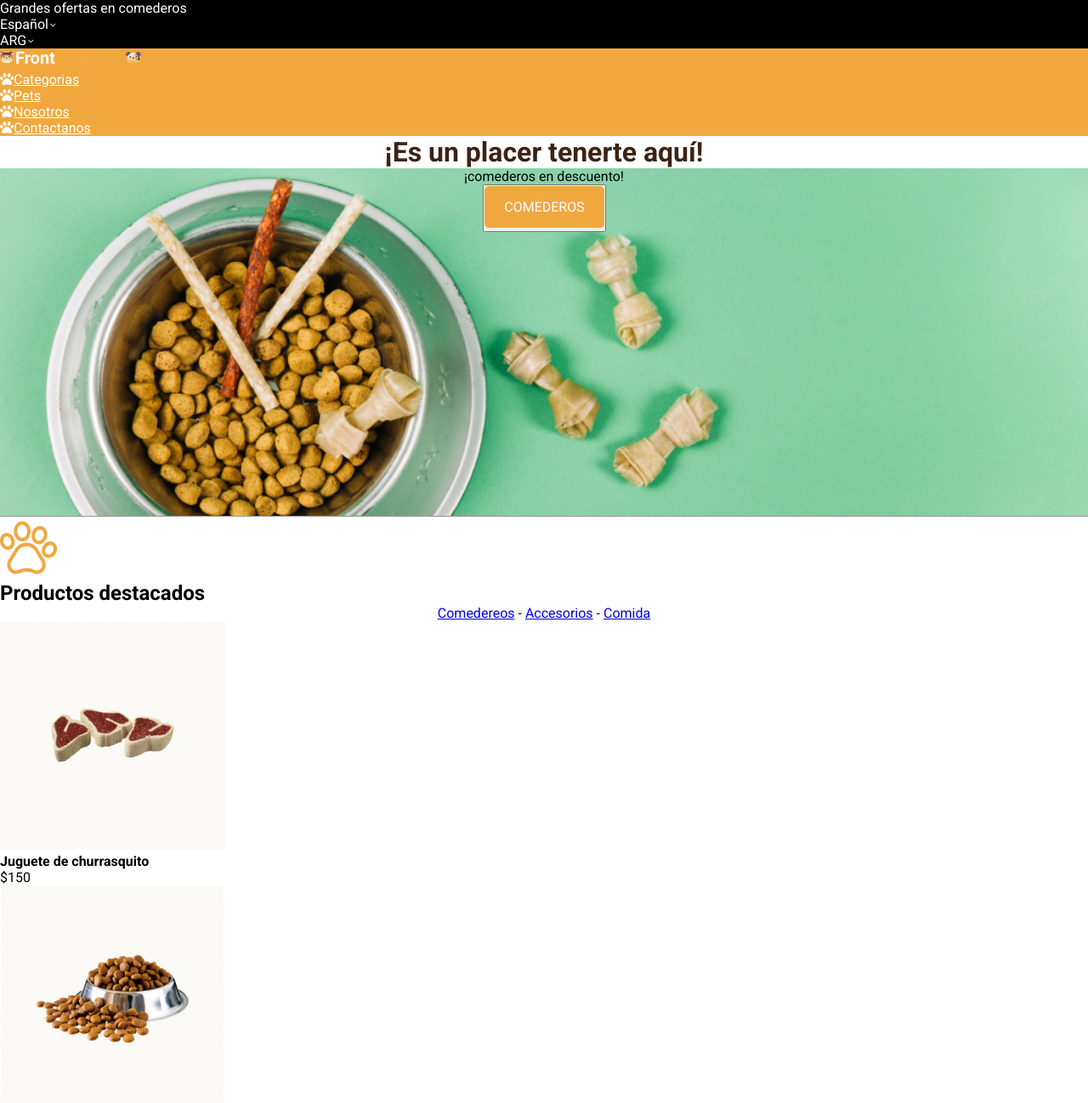
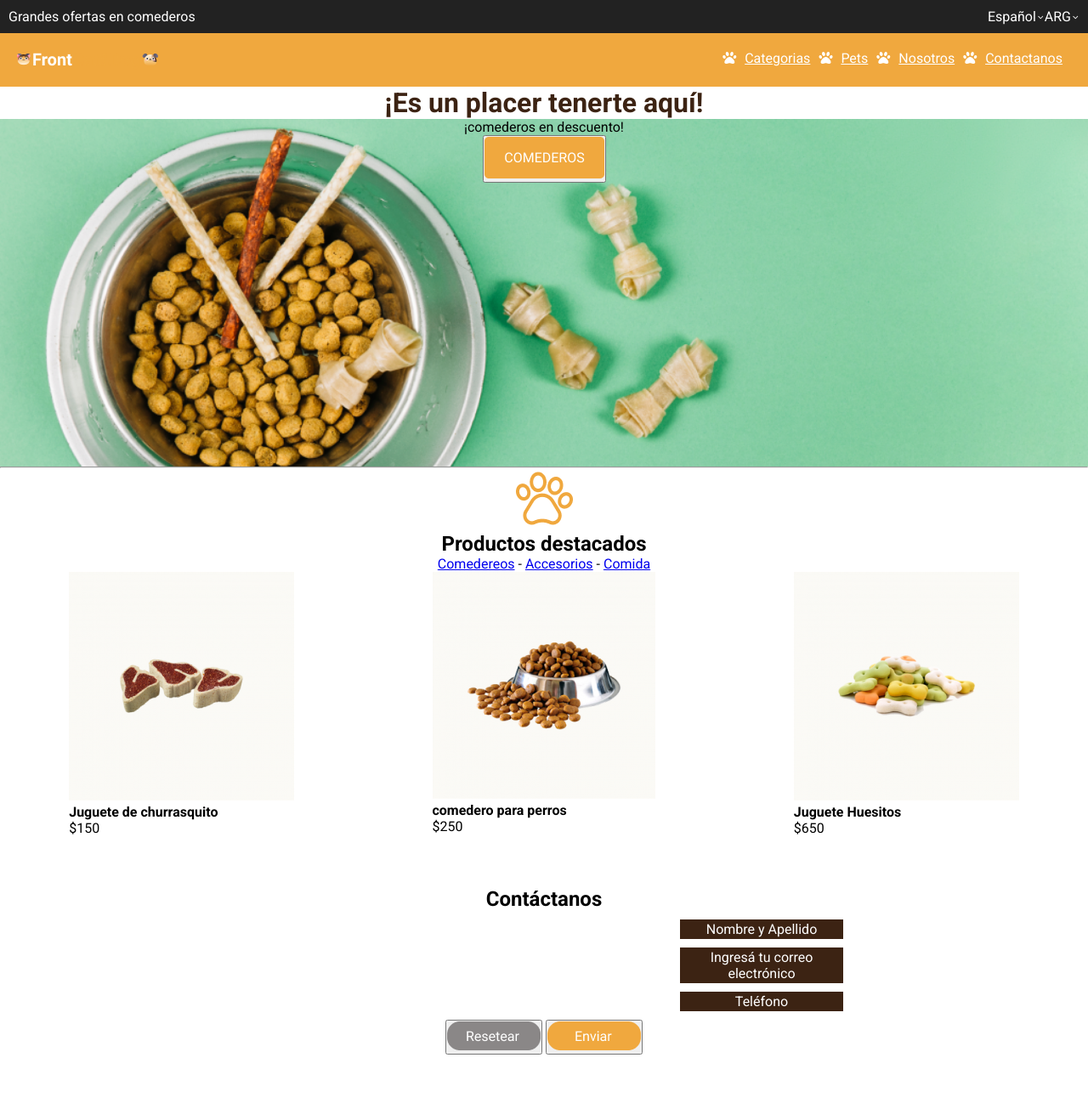
Before and after one commit to Nicop9264/TrabajosFrontEnd, a plain HTML site: page PetShop/index.html in a window 1280 px wide. Shown: the top 1298 px of the page at 85% size. Drawn offline with Linux system fonts and the light colour scheme.

Commit message:
arrelgosPetshop

```diff
--- a/PetShop/index.html
+++ b/PetShop/index.html
@@ -11,20 +11,20 @@
 </head>
 
 <body>
+    <section id="cabecera">
+        <p>Grandes ofertas en comederos</p>
+        <ul type="none" id="idioma">
+            <li>Español<img src="./img/down.png" alt="flechitadown"></li>
+            <li>ARG<img src="./img/down.png" alt="felchitadown"></li>
+        </ul>
+    </section>
     <header>
-        <section id="cabecera">
-            <p>Grandes ofertas en comederos</p>
-            <ul type="idioma">
-                <li>Español<img src="./img/down.png" alt="flechitadown"></li>
-                <li>ARG<img src="./img/down.png" alt="felchitadown"></li>
-        </section>
     </header>
     <main>
         <section id="Menu">
             <img src="./img/CatyDogLogo.png" alt="Logo">
-
-            <nav>
-                <ul type="none">
+             <nav>
+                <ul type="none" id="navegador">
                     <li><i class="fas fa-paw"></i><a href="#">Categorias</a></li>
                     <li><i class="fas fa-paw"></i><a href="#">Pets</a></li>
                     <li><i class="fas fa-paw"></i><a href="#">Nosotros</a></li>
@@ -39,12 +39,13 @@
                     alt="Comederos"></button>
         </section>
         <hr>
-        <section id="Productos">
-            <img height="71" width="67" src="./img/pawprint grande.png" alt="HuellaGrande">
+
+            <div><img height="71" width="67" src="./img/pawprint grande.png" alt="HuellaGrande"></div>
             <h2>Productos destacados</h2>
             <nav>
                 <p align="center"><a href="#">Comedereos</a> - <a href="#">Accesorios</a> - <a href="#">Comida</a></p>
             </nav>
+            <section id="Productos">
             <article>
                 <img witdth="265" height="268.86" src="./img/churrasquito.png" alt="Churrasquitos">
                 <p><strong>Juguete de churrasquito</strong></p>
@@ -69,9 +70,9 @@
             <p class="x">Ingresá tu correo electrónico</p>
             <p class="x">Teléfono</p>
 
-            <p><button name="Resetear" type="button"><img width="110" height="34" src="./img/Reset.png"
+            <div id="botones"><button name="Resetear" type="button"><img width="110" height="34" src="./img/Reset.png"
                         alt="Resetear"></button> <button name="Enviar" type="button"><img width="110" height="34"
-                        src="./img/Enviar.png" alt="Enviar"></button></p>
+                        src="./img/Enviar.png" alt="Enviar"></button></div>
         </section>
         <section id="suscribite">
             <p><img width="" height="" src="./img/CartitaChiquita.png" alt="CartitaEnvio"> <strong>Suscribite para más
--- a/PetShop/style.css
+++ b/PetShop/style.css
@@ -1,25 +1,85 @@
-@import url('https://fonts.googleapis.com/css2?family=Roboto:ital,wght@0,400;0,500;0,700;1,400;1,500;1,700&display=swap');
-*{font-family: 'Roboto';
-    box-sizing: border-box;
-    margin: 0;
-    padding: 0;}
+@import url("https://fonts.googleapis.com/css2?family=Roboto:ital,wght@0,400;0,500;0,700;1,400;1,500;1,700&display=swap");
+* {
+  font-family: "Roboto";
+  box-sizing: border-box;
+  margin: 0;
+  padding: 0;
+}
 
-header{di}
-#cabecera{background-color: black;
-    color: white;}
-#Menu{background-color: rgba(240, 168, 62, 1);color: white;}
-section#Menu a{color: white;}
-h1{text-align: center;
-color: rgba(60, 35, 19, 1);}
-#Banner{background-image: url(./img/bowl-and-pet-daities-on-green-background\ 1.png);
-height: 409px;
-text-align: center;
-background-size: 100%;}
-#Contactanos{text-align: center;}
-.x{background-color: rgba(60, 35, 19, 1);
-color: white;max-width: 15%;
-margin-left: 800px;}
-#suscribite{background-color: rgba(240, 168, 62, 1);}
+#cabecera {
+  background-color: rgba(34, 34, 34, 1);
+  color: white;
+  display: flex;
+  justify-content: space-between;
+  padding: 10px;
+}
+#idioma {
+  display: flex;
+  flex-direction: row;
+}
 
-footer{background-color: rgba(60, 35, 19, 1);color: white;}
-#derechos{background-color: rgba(34, 34, 34, 1);}
+main {
+}
+#Menu {display: flex;
+  background-color: rgba(240, 168, 62, 1);
+  color: white;
+  justify-content: space-between;
+  padding: 20px;
+}
+#navegador{display: flex;
+    flex-direction: row;
+}
+
+section#Menu a {
+  color: white;
+  padding: 10px;
+}
+
+h1 {
+  text-align: center;
+  color: rgba(60, 35, 19, 1);
+}
+
+#Banner {
+  background-image: url(./img/bowl-and-pet-daities-on-green-background\ 1.png);
+  height: 409px;
+  text-align: center;
+  background-size: 100%;
+}
+
+h2{text-align: center;}
+div{text-align: center;}
+
+#Productos{display: flex;
+justify-content: space-around;}
+
+
+#Contactanos {
+  text-align: center;
+  margin-top: 60px;
+  margin-bottom: 60px;
+}
+
+.x {
+  background-color: rgba(60, 35, 19, 1);
+  color: white;
+  max-width: 15%;
+  margin-left: 800px;
+  padding: 2px;
+  margin-top: 10px;
+}
+
+#botones{margin-top: 10px;
+text-align: center;}
+
+#suscribite {
+  background-color: rgba(240, 168, 62, 1);
+}
+
+footer {background-color: rgba(60, 35, 19, 1);
+  color: white;
+}
+
+#derechos {
+  background-color: rgba(34, 34, 34, 1);
+}
```
